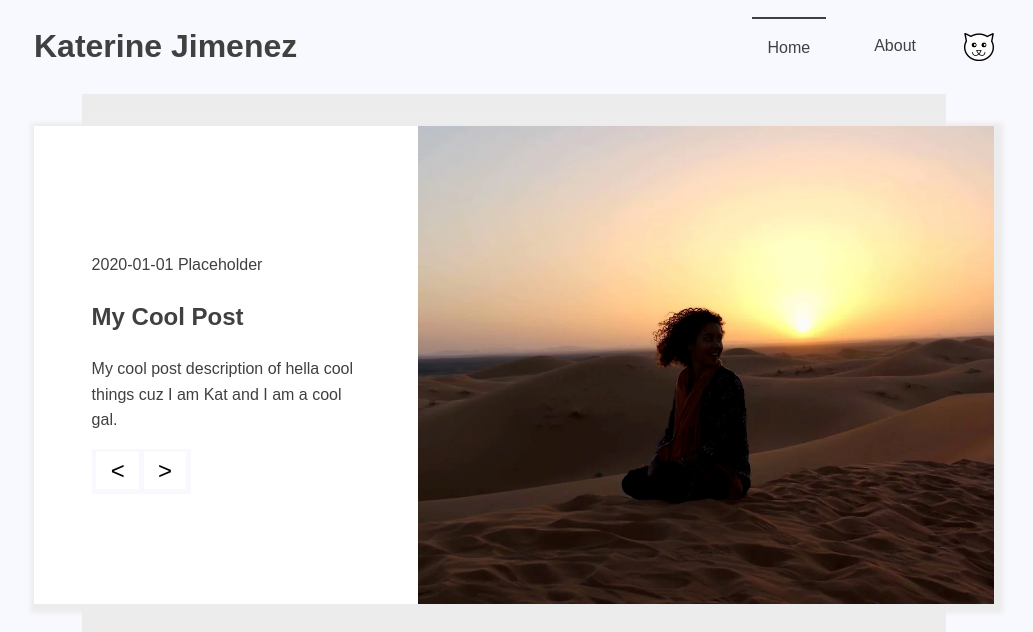
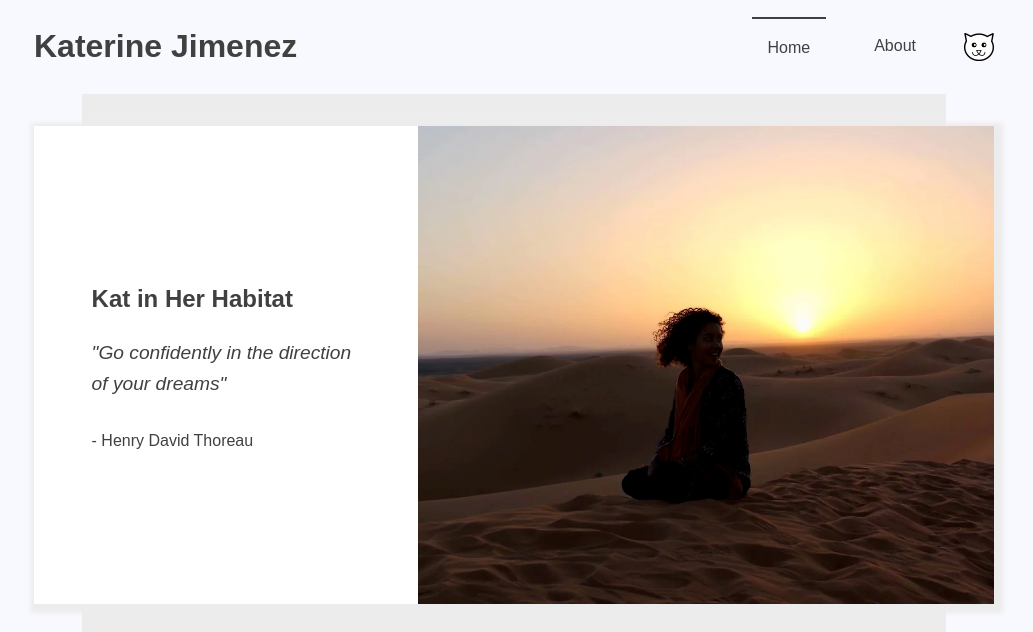
Before and after one commit to kjimenez2013/kjimenez2013.github.io, a Jekyll site: the page built from index.html, in a window 1280 px wide. Shown: the top 632 px of the page, without its empty margins (126-1159 px from the left). Built offline with Jekyll 4.4.1, drawn with Linux system fonts in a browser that asks for light colours; some of the changed text lies outside the part shown; grey boxes are pictures that could not be loaded.

Commit message:
simplify title card

```diff
--- a/_sass/main.scss
+++ b/_sass/main.scss
@@ -42,11 +42,9 @@ a.current {
 }
 
 .main-quote {
-  text-align: center;
-  font-size: 1.3rem;
+  font-size: 1.2rem;
   margin: 0 0 1.5em 0;
   font-style: italic;
-  font-weight: bold;
 }
 
 /* buttons */
--- a/index.html
+++ b/index.html
@@ -7,13 +7,9 @@ title: Kat
   <section class="top-landing-content">
     <div class="top-landing-left">
       <div class="top-landing-text">
-        <p>2020-01-01 Placeholder</p>
-        <h1>My Cool Post</h1>
-        <p>My cool post description of hella cool things cuz I am Kat and I am a cool gal.</p>
-        <div class="nav-buttons">
-          <a id="previous" class="btn-nav"><</a>
-          <a id="next" class="btn-nav">></a>
-        </div>
+        <h1>Kat in Her Habitat</h1>
+        <p class="main-quote">"Go confidently in the direction of your dreams" </p>
+        <p>- Henry David Thoreau</p>
       </div>
     </div>
 
@@ -21,8 +17,6 @@ title: Kat
   </section>
   <div class="top-landing-spacer"></div>
 </div>
-
-<p class="main-quote">"Go confidently in the direction of your dreams" - Henry David Thoreau</p>
 
 <section class="post-cards">
       <div class="posts-col-0">
```
